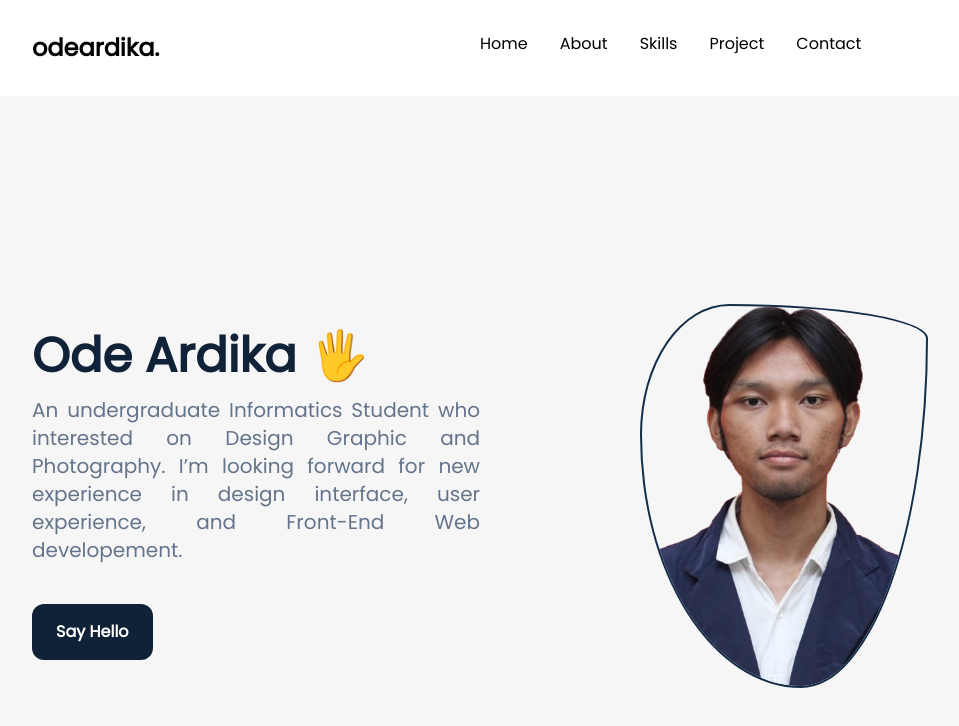
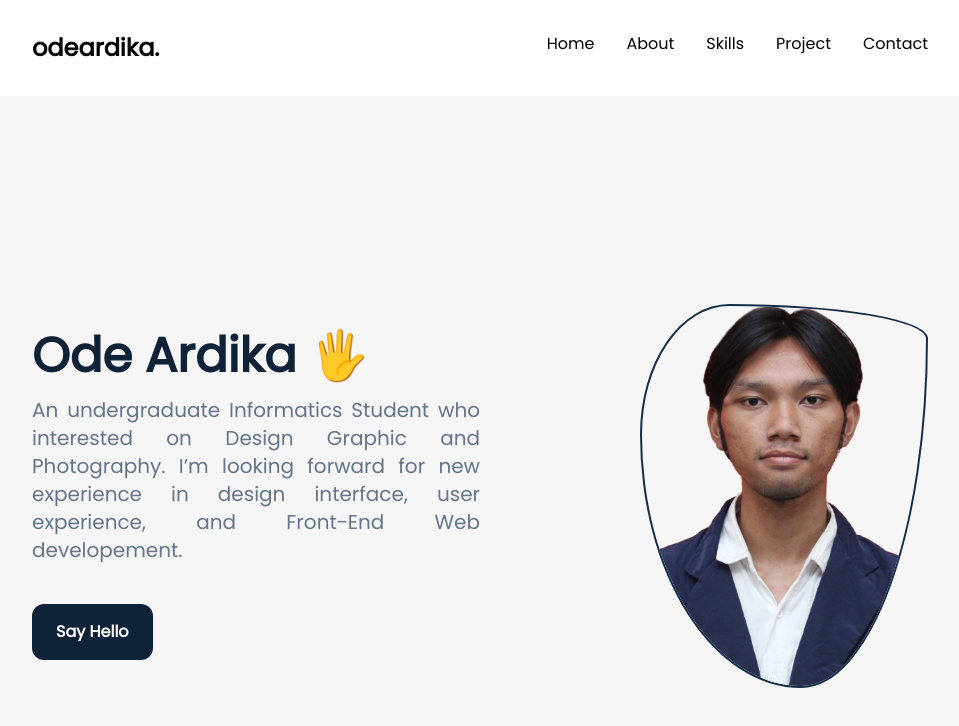
Before and after one commit to odeardika/personal-website, a Next.js app: page / in a window 1280 px wide. Shown: the top 726 px of the page, without its empty margins (160-1119 px from the left). Built offline with nearby package versions, Linux system fonts and the light colour scheme.

Commit message:
refactor(Header): Refactor the project structure

```diff
--- a/app/globals.css
+++ b/app/globals.css
@@ -13,3 +13,19 @@
 .blob-3 {
     border-radius: 31% 69% 44% 56% / 34% 9% 91% 66% ;
 }
+
+.hamburger-line{
+    @apply w-[30px] h-[2px] my-2 block bg-slate-800 transition duration-300 ease-in-out;
+}
+
+#hamburger-active > span:nth-child(1) {
+    @apply rotate-45;
+}
+
+#hamburger-active > span:nth-child(2) {
+    @apply scale-0;
+}
+
+#hamburger-active > span:nth-child(3) {
+    @apply -rotate-45;
+}
--- /dev/null
+++ b/components/HamburgerButton/HamburgerButton.tsx
@@ -0,0 +1,28 @@
+"use client";
+import React from "react";
+
+interface HamburgerButtonProps {
+  onClick: () => void;
+}
+const HamburgerButton = ({onClick} : HamburgerButtonProps) => {
+  const [isActive, setIsActive] = React.useState(false);
+  const handleOnClick = () => {
+    setIsActive(!isActive);
+    onClick();
+  };
+  return (
+    <button
+      id={isActive ? "hamburger-active" : "hamburger"}
+      name="hamburger"
+      type="button"
+      className=" right-4 md:hidden "
+      onClick={handleOnClick}
+    >
+      <span className="hamburger-line origin-bottom-left"></span>
+      <span className="hamburger-line"></span>
+      <span className="hamburger-line origin-bottom-left"></span>
+    </button>
+  );
+};
+
+export default HamburgerButton;
--- a/components/Header/Header.tsx
+++ b/components/Header/Header.tsx
@@ -1,26 +1,29 @@
-import React from 'react'
+"use client";
+import React from 'react';
+import { MenuList } from '@/types/navbar.types';
+import Navbar from '@components/Navbar/Navbar';
+import HamburgerButton from '@components/HamburgerButton/HamburgerButton';
 
 export default function Header() {
+  const menuList: MenuList[] = [
+    { id: 1, name: 'Home', href: '#' },
+    { id: 2, name: 'About', href: '#' },
+    { id: 3, name: 'Skills', href: '#' },
+    { id: 4, name: 'Project', href: '#' },
+    { id: 5, name: 'Contact', href: '#' },
+  ];
+
   return (
-    <header className="flex px-8 sm:px-16 md:px-24 lg:px-40 xl:px-48 py-8 ">
+    <header className="flex justify-between px-8 sm:px-16 md:px-24 lg:px-40 xl:px-48 py-8 ">
         <div className="flex basis-1/2">
-        <h3 className="text-2xl font-semibold">odeardika.</h3>
+          <h3 className="text-2xl font-semibold">odeardika.</h3>
         </div>
 
-        <nav className="flex basis-1/2 grow max-w-36  ">
-          <div className='burger flex flex-col gap-2 visible md:invisible lg:invisible xl:invisible order-last'>
-            <div className='w-10 h-1 bg-slate-600'/>
-            <div className='w-10 h-1 bg-slate-600'/>
-            <div className='w-10 h-1 bg-slate-600'/>
-          </div>
-          <ul className="invisible md:visible lg:visible xl:visible flex grow justify-end gap-8 text-base">
-              <li className=''>Home</li>
-              <li className=''>About</li>
-              <li className=''>Skills</li>
-              <li className=''>Project</li>
-              <li className=''>Contact</li>
-          </ul>
-        </nav>
+        <div>
+          <HamburgerButton onClick={() => {}} />
+          <Navbar menuList={menuList} />
+        </div>
+
 
     </header>
   )
--- /dev/null
+++ b/components/Navbar/Navbar.tsx
@@ -0,0 +1,17 @@
+import React from 'react';
+import { MenuList } from '@/types/navbar.types';
+
+
+
+export default function Navbar({menuList} : {menuList: MenuList[]}) {
+  return (
+    <nav className='hidden md:block'>
+        <ul className="flex grow justify-end gap-8 text-base">
+            {menuList.map((item, index) => (
+                <li key={index} className=''><a href={`${item.href}`}>{item.name}</a></li>
+            ))}
+        </ul>
+
+    </nav>
+  )
+}
--- /dev/null
+++ b/types/navbar.types.ts
@@ -0,0 +1,5 @@
+export interface MenuList {
+  id: number;
+  name: string;
+  href: string;
+}
```
